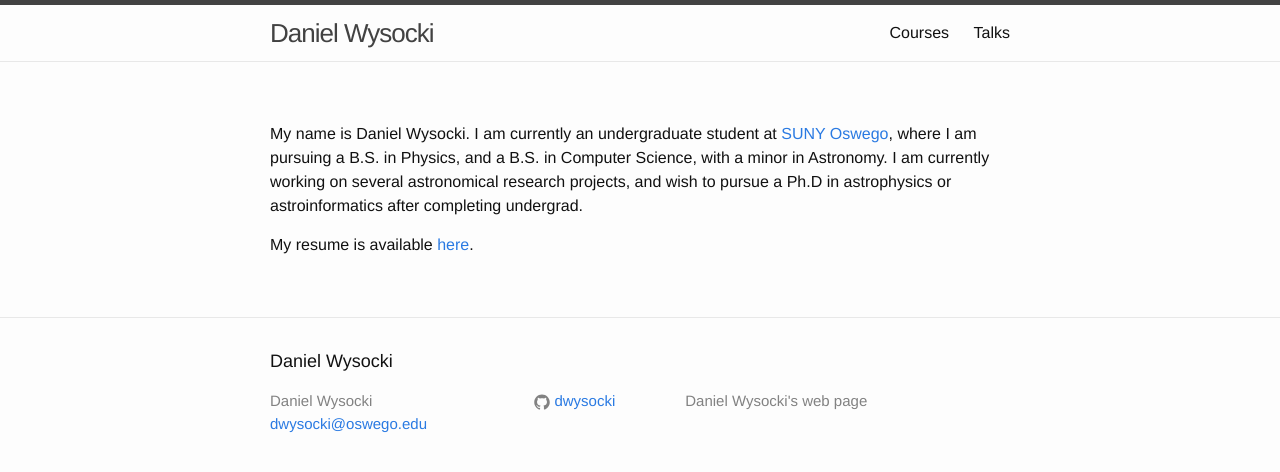
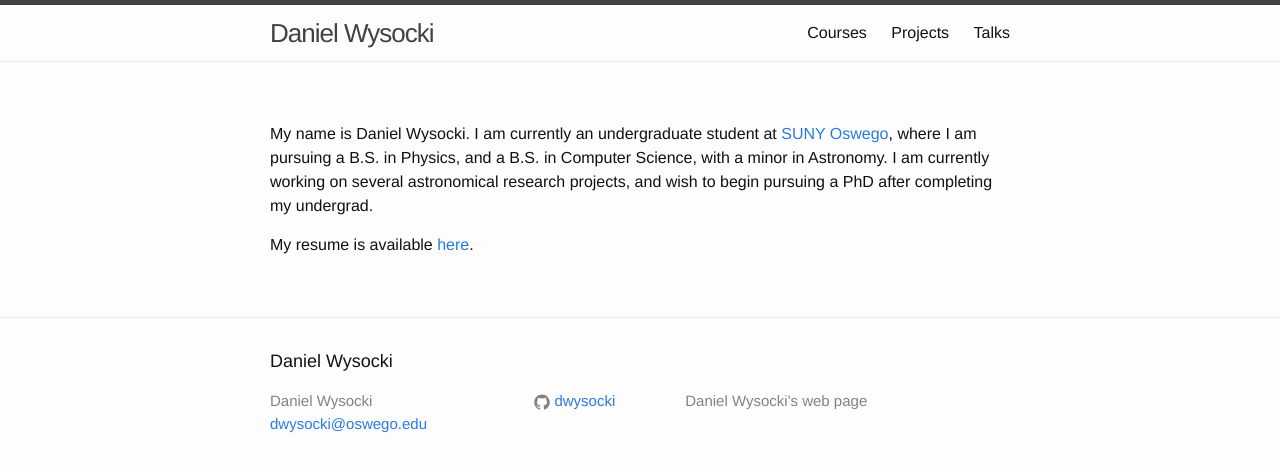
Before and after one commit to dwysocki/dwysocki.github.io, a Jekyll site: the page built from index.md, in a window 1280 px wide. Shown: the top 472 px of the page. Built offline with Jekyll 4.4.1, drawn with Linux system fonts in a browser that asks for light colours.

Commit message:
Updating site

```diff
--- a/index.md
+++ b/index.md
@@ -5,8 +5,7 @@ layout: page
 My name is Daniel Wysocki. I am currently an undergraduate student at
 [SUNY Oswego](oswego.edu), where I am pursuing a B.S. in Physics, and a
 B.S. in Computer Science, with a minor in Astronomy. I am currently working
-on several astronomical research projects, and wish to pursue a Ph.D in
-astrophysics or astroinformatics after completing undergrad.
+on several astronomical research projects, and wish to begin pursuing a PhD
+after completing my undergrad.
 
-My resume is available
-[here]({{ site.baseurl }}/docs/resume.pdf).
+My resume is available [here]({{ site.baseurl }}/docs/resume.pdf).
```
Also changed, not shown: courses.md (+6 -2 lines), projects.md (added, +20 -0 lines), talks.md (+6 -1 lines), 1 other file.
